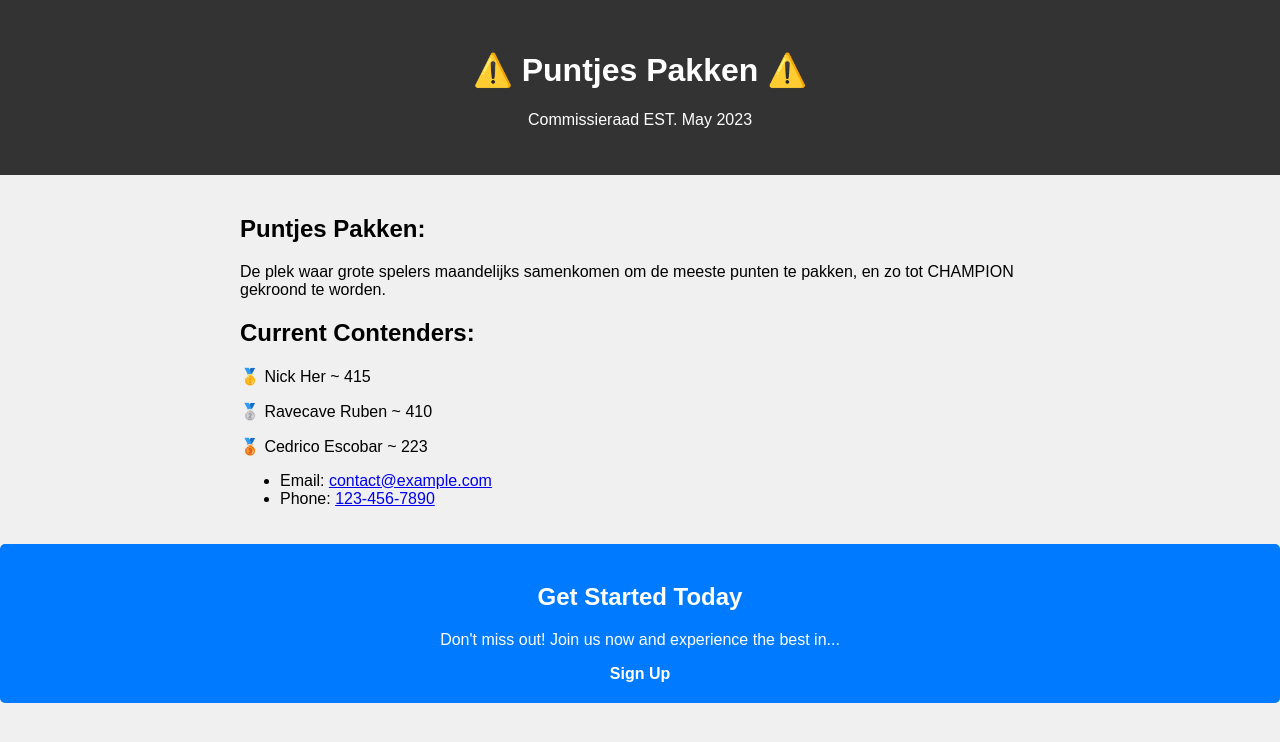
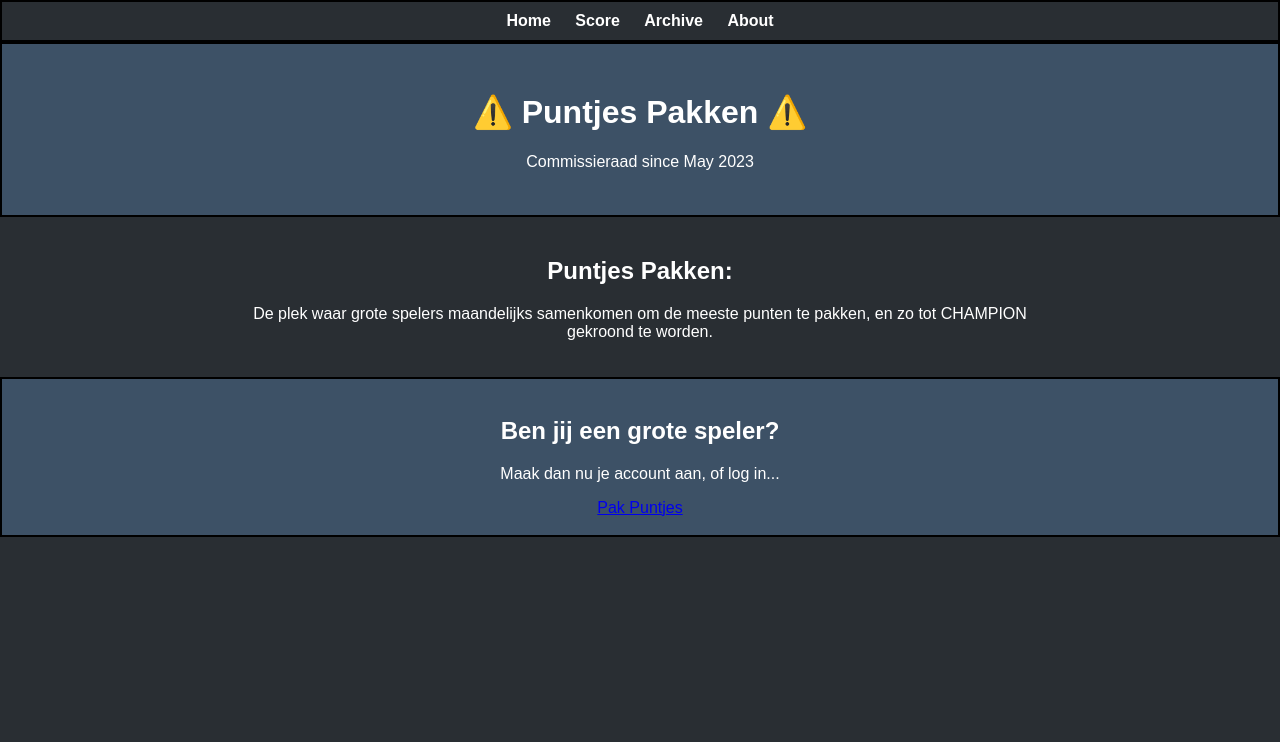
Before and after one commit to PuntjesPakken/puntjespakken.github.io, a plain HTML site: page index.html in a window 1280 px wide. Drawn offline with Linux system fonts and the light colour scheme.

Commit message:
Add files via upload

```diff
--- a/index.html
+++ b/index.html
@@ -7,67 +7,114 @@
     <style>
         body {
             font-family: Arial, sans-serif;
-            background-color: #f0f0f0;
+            color: #fff;
+            background-color: #292E33;
             margin: 0;
             padding: 0;
         }
 
-        .header {
-            background-color: #333;
+        .menu {
+            background-color: #292E33;
+            border: 2px solid #000;
             color: #fff;
             text-align: center;
-            padding: 30px;
+            padding: 10px;
+        }
+
+        .menu a {
+            text-decoration: none;
+            color: #fff;
+            font-weight: bold;
+            margin: 10px;
+        }
+
+        .menu a:hover {
+            text-decoration: underline;
+        }
+
+        .header {
+            background-color: #3D5166;
+            border: 2px solid #000;
+            color: #fff;
+            text-align: center;
+            padding: 28px;
         }
 
         .container {
             max-width: 800px;
             margin: 0 auto;
             padding: 20px;
+            text-align: center;
         }
 
         .cta {
-            background-color: #007BFF;
+            background-color: #3D5166;
+            border: 2px solid #000;
             color: #fff;
             text-align: center;
-            padding: 20px;
-            border-radius: 5px;
+            padding: 18px;
         }
 
-        .cta a {
-            text-decoration: none;
-            color: #fff;
-            font-weight: bold;
-        }
-
-        .cta a:hover {
-            text-decoration: underline;
+        /* Add a CSS class to hide sections */
+        .hidden {
+            display: none;
         }
     </style>
+    <script>
+        // JavaScript to toggle between Home and Score sections
+        function showSection(sectionId) {
+            // Get all sections with the class "container"
+            var sections = document.querySelectorAll('.container');
+
+            // Hide all sections
+            sections.forEach(function (section) {
+                section.classList.add('hidden');
+            });
+
+            // Show the selected section
+            document.getElementById(sectionId).classList.remove('hidden');
+        }
+    </script>
 </head>
 <body>
+    <div class="menu">
+        <a href="javascript:void(0);" onclick="showSection('home')">Home</a>
+        <a href="javascript:void(0);" onclick="showSection('score')">Score</a>
+        <a href="javascript:void(0);" onclick="showSection('archive')">Archive</a>
+        <a href="javascript:void(0);" onclick="showSection('about')">About</a>
+    </div>
+
     <div class="header">
         <h1>⚠️ Puntjes Pakken ⚠️</h1>
-        <p>Commissieraad EST. May 2023</p>
+        <p>Commissieraad since May 2023</p>
     </div>
 
-    <div class="container">
+    <div id="home" class="container">
+        <!-- Content for the home page -->
         <h2>Puntjes Pakken:</h2>
         <p>De plek waar grote spelers maandelijks samenkomen om de meeste punten te pakken, en zo tot CHAMPION gekroond te worden.</p>
+        <!-- Your home page content here -->
+    </div>
 
-        <h2>Current Contenders:</h2>
-        <p>🥇 Nick Her ~ 415</p>
-        <p>🥈 Ravecave Ruben ~ 410</p>
-        <p>🥉 Cedrico Escobar ~ 223</p>
-        <ul>
-            <li>Email: <a href="mailto:contact@example.com">contact@example.com</a></li>
-            <li>Phone: <a href="tel:+1234567890">123-456-7890</a></li>
-        </ul>
+    <div id="score" class="container hidden">
+        <!-- No content for the score page, it's empty for now -->
+        <!-- You can add content to the "Score" page later if needed -->
+    </div>
+
+    <div id="archive" class="container hidden">
+        <!-- Content for the archive page -->
+        <!-- Your archive page content here -->
+    </div>
+
+    <div id="about" class="container hidden">
+        <!-- Content for the about page -->
+        <!-- Your about page content here -->
     </div>
 
     <div class="cta">
-        <h2>Get Started Today</h2>
-        <p>Don't miss out! Join us now and experience the best in...</p>
-        <a href="#" target="_blank">Sign Up</a>
+        <h2>Ben jij een grote speler?</h2>
+        <p>Maak dan nu je account aan, of log in...</p>
+        <a href="#" target="_blank">Pak Puntjes</a>
     </div>
 </body>
 </html>
```
